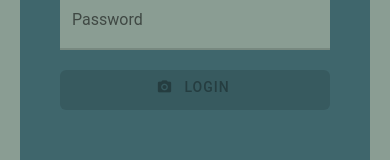
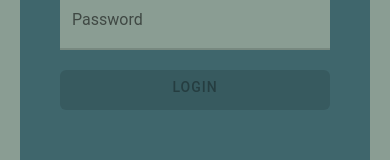
Before and after one commit to CaioLucasNS/textingApp, a React Native app: screen /Login in a window 390 px wide. Shown: the part 411-571 px from the top of the page. Built offline with nearby package versions, Linux system fonts and the light colour scheme.

Commit message:
setting up icons

```diff
--- a/src/components/TextInput/index.js
+++ b/src/components/TextInput/index.js
@@ -12,6 +12,7 @@ export function TextInput({
   onChangeText,
   value,
   secureTextEntry,
+  icon,
   style
 }) {
   if (!label) label = placeholder;
@@ -27,6 +28,7 @@ export function TextInput({
       onChangeText={onChangeText}
       value={value}
       secureTextEntry={secureTextEntry} // bool
+      icon={icon}
     />
   );
 }
--- a/src/screen/Login/index.js
+++ b/src/screen/Login/index.js
@@ -1,6 +1,7 @@
 import React, {useEffect, useState} from 'react';
 import {View, Text, StyleSheet, Alert} from 'react-native';
 import {Button} from 'react-native-paper';
+import Icon from 'react-native-vector-icons/FontAwesome5';
 
 import {postSignIn} from '../../services/signIn';
 
@@ -61,7 +62,6 @@ export function Login({ navigation }) {
           style={{borderRadius: 6, height: 40}}
           onPress={handleLogin}
           disabled={disabledButton}
-          icon="camera"
         >
           Login
         </Button>
```
Also changed, not shown: 23 other files (tests, documents, lock files or other folders).
